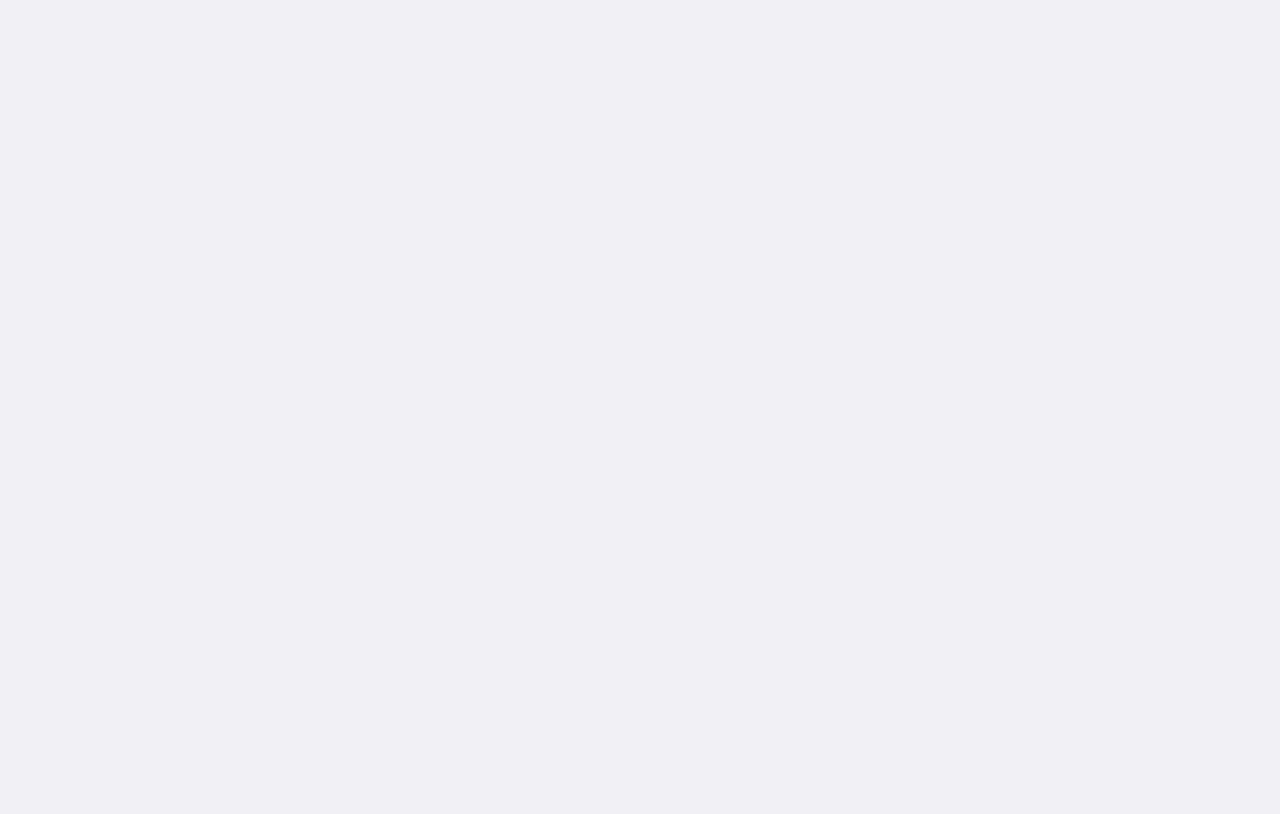
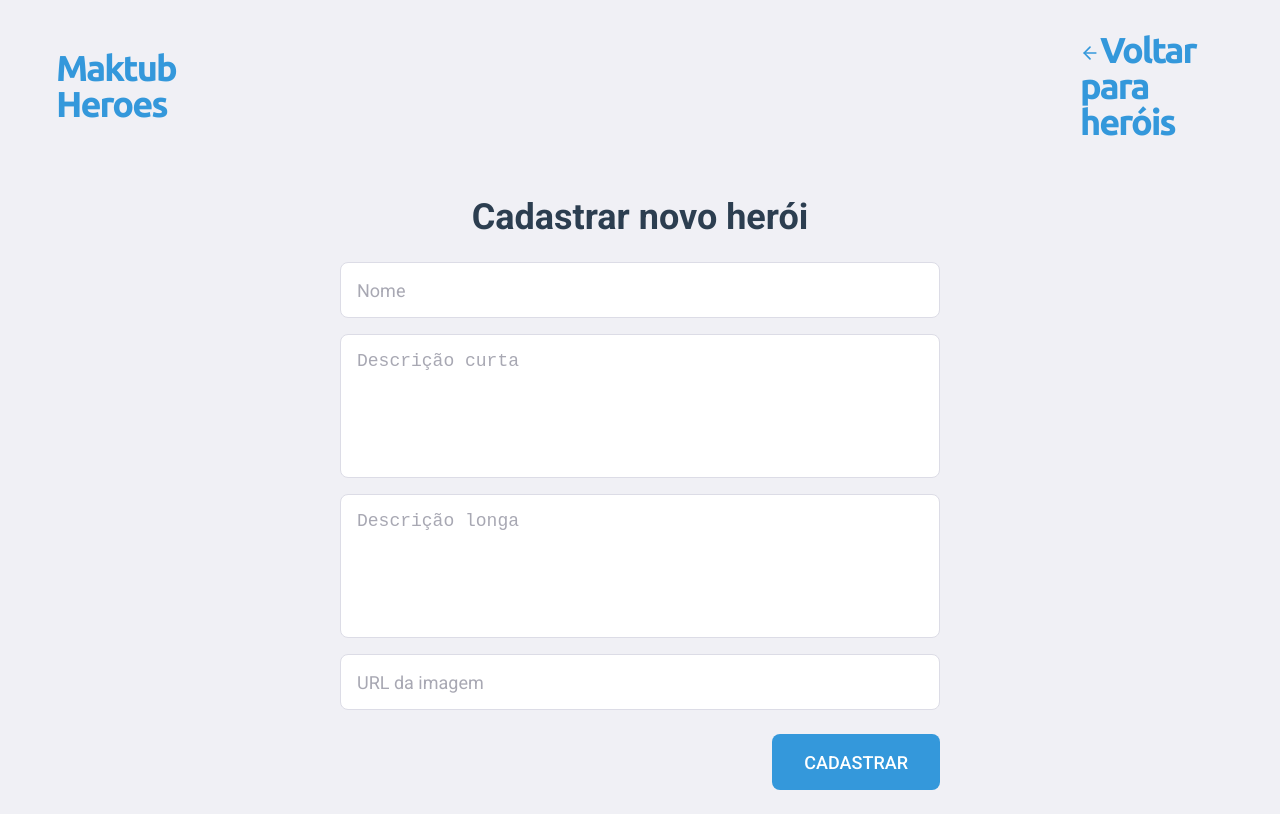
Before and after one commit to orenatodos/maktub-challenge, a React (Create React App) app in the folder web/: page /register in a window 1280 px wide. Built offline with nearby package versions, Linux system fonts and the light colour scheme; sample sign-in values are in the browser's storage.

Commit message:
:sparkles: feat: cria rota de cadastro de heroi

```diff
--- a/web/src/pages/Hero/index.tsx
+++ b/web/src/pages/Hero/index.tsx
@@ -1,5 +1,6 @@
 import { useEffect, useState } from 'react';
 import { Link, useParams } from 'react-router-dom';
+import { useAuth } from '../../hooks/useAuth';
 
 import api from '../../services/api';
 
@@ -23,6 +24,8 @@ interface ParamTypes {
 export default function Heroes() {
   const [hero, setHero] = useState({} as Hero);
 
+  const { user } = useAuth();
+
   const { id } = useParams<ParamTypes>();
 
   async function getData() {
@@ -38,9 +41,11 @@ export default function Heroes() {
   return (
     <>
       <Header>
-        <Button>
-          <Link to="/register">Novo herói</Link>
-        </Button>
+        {user.role === 'admin' && (
+          <Button>
+            <Link to="/register">Novo herói</Link>
+          </Button>
+        )}
       </Header>
       <S.Hero>
         <img src={hero.image} alt={hero.name} />
--- a/web/src/pages/Heroes/index.tsx
+++ b/web/src/pages/Heroes/index.tsx
@@ -1,5 +1,6 @@
 import { useEffect, useState } from 'react';
 import { Link } from 'react-router-dom';
+import { useAuth } from '../../hooks/useAuth';
 
 import api from '../../services/api';
 
@@ -18,6 +19,8 @@ interface Hero {
 export default function Heroes() {
   const [heroes, setHeroes] = useState<Hero[]>([]);
 
+  const { user } = useAuth();
+
   async function getData() {
     const response = await api.get('heroes');
 
@@ -31,9 +34,11 @@ export default function Heroes() {
   return (
     <>
       <Header>
-        <Button>
-          <Link to="/register">Novo herói</Link>
-        </Button>
+        {user.role === 'admin' && (
+          <Button>
+            <Link to="/register">Novo herói</Link>
+          </Button>
+        )}
       </Header>
       <S.Heroes>
         {heroes.map(hero => (
--- /dev/null
+++ b/web/src/pages/Register/index.tsx
@@ -0,0 +1,77 @@
+import { useCallback, useState } from 'react';
+import { Link } from 'react-router-dom';
+import { FiArrowLeft } from 'react-icons/fi';
+
+import api from '../../services/api';
+
+import Header from '../../components/Header';
+import Field from '../../components/Form/Field';
+import Textarea from '../../components/Form/Textarea';
+import Button from '../../components/Button';
+
+import * as S from './styles';
+
+export default function Register() {
+  const [name, setName] = useState('');
+  const [shortDescription, setShortDescription] = useState('');
+  const [fullDescription, setFullDescription] = useState('');
+  const [image, setImage] = useState('');
+
+  const handleSubmit = useCallback(async event => {
+    try {
+      event.preventDefault();
+
+      await api.post('/heroes', {
+        name,
+        shortDescription,
+        fullDescription,
+        image,
+      });
+    } catch (err) {
+      console.log(err);
+    }
+  }, []);
+
+  return (
+    <>
+      <Header>
+        <Link to="/heroes">
+          <FiArrowLeft size={20} />
+          Voltar para heróis
+        </Link>
+      </Header>
+      <S.Container>
+        <h1>Cadastrar novo herói</h1>
+        <form onSubmit={handleSubmit}>
+          <Field
+            type="text"
+            name="name"
+            placeholder="Nome"
+            onChange={event => setName(event.target.value)}
+            value={name}
+          />
+          <Textarea
+            name="short_description"
+            placeholder="Descrição curta"
+            onChange={event => setShortDescription(event.target.value)}
+            value={shortDescription}
+          />
+          <Textarea
+            name="full_description"
+            placeholder="Descrição longa"
+            onChange={event => setFullDescription(event.target.value)}
+            value={fullDescription}
+          />
+          <Field
+            type="url"
+            name="image"
+            placeholder="URL da imagem"
+            onChange={event => setImage(event.target.value)}
+            value={image}
+          />
+          <Button type="submit">Cadastrar</Button>
+        </form>
+      </S.Container>
+    </>
+  );
+}
--- /dev/null
+++ b/web/src/pages/Register/styles.ts
@@ -0,0 +1,34 @@
+import styled, { css } from 'styled-components';
+
+import { Field } from '../../components/Form/Field/styles';
+import { Textarea } from '../../components/Form/Textarea/styles';
+import { Button } from '../../components/Button/styles';
+
+export const Container = styled.main`
+  ${({ theme }) => css`
+    max-width: 60rem;
+    margin: 0 auto;
+    padding: ${theme.spacings.medium} 0;
+
+    h1 {
+      font-size: 3.6rem;
+      text-align: center;
+      margin-bottom: ${theme.spacings.medium};
+    }
+
+    form {
+      width: 100%;
+      display: flex;
+      flex-direction: column;
+
+      ${Field}, ${Textarea} {
+        margin-bottom: ${theme.spacings.small};
+      }
+
+      ${Button} {
+        align-self: flex-end;
+        margin-top: ${theme.spacings.xsmall};
+      }
+    }
+  `}
+`;
--- a/web/src/pages/SignUp/index.tsx
+++ b/web/src/pages/SignUp/index.tsx
@@ -5,7 +5,7 @@ import { FiUser, FiLock, FiArrowLeft } from 'react-icons/fi';
 import api from '../../services/api';
 
 import Field from '../../components/Form/Field';
-import Select from '../../components/Select';
+import Select from '../../components/Form/Select';
 import Button from '../../components/Button';
 
 import superwomanBackground from '../../assets/superwoman-background.svg';
--- a/web/src/routes/index.tsx
+++ b/web/src/routes/index.tsx
@@ -6,6 +6,7 @@ import SignIn from '../pages/SignIn';
 import SignUp from '../pages/SignUp';
 import Heroes from '../pages/Heroes';
 import Hero from '../pages/Hero';
+import Register from '../pages/Register';
 
 export default function Routes() {
   return (
@@ -15,6 +16,7 @@ export default function Routes() {
         <PrivateRoute path="/signup" exact component={SignUp} />
         <PrivateRoute path="/heroes" exact component={Heroes} isPrivate />
         <PrivateRoute path="/heroes/:id" exact component={Hero} isPrivate />
+        <PrivateRoute path="/register" exact component={Register} isPrivate />
       </Switch>
     </Router>
   );
```
